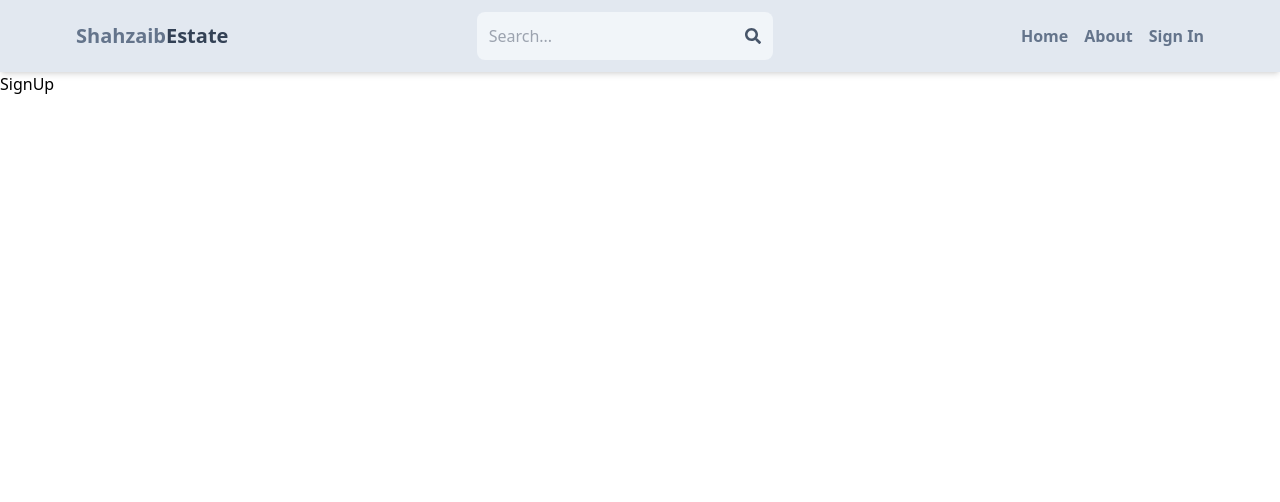
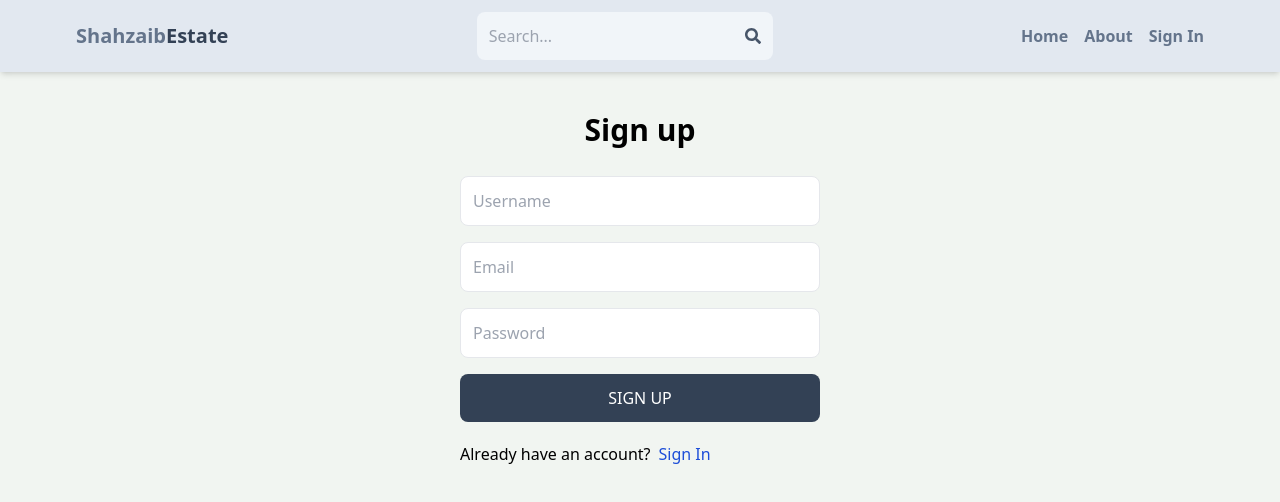
Before and after one commit to Zaibxd/mern-estate, a React (Vite) app in the folder client/: page /sign-up in a window 1280 px wide. Shown: the top 502 px of the page. Built offline with nearby package versions, Linux system fonts and the light colour scheme.

Commit message:
completed sign up page ui

```diff
--- a/client/src/index.css
+++ b/client/src/index.css
@@ -1,3 +1,7 @@
 @tailwind base;
 @tailwind components;
 @tailwind utilities;
+
+body {
+  background-color: rgb(241, 245, 241);
+}
--- a/client/src/pages/SignUp.jsx
+++ b/client/src/pages/SignUp.jsx
@@ -1,5 +1,41 @@
 import React from "react";
+import { Link } from "react-router-dom";
 
-export default function SignUp() {
-  return <div>SignUp</div>;
+export default function () {
+  return (
+    <div className="max-w-sm p-3 mx-auto">
+      <h1 className="text-3xl font-semibold text-center my-7">Sign up</h1>
+
+      <form className="flex flex-col gap-4" action="">
+        <input
+          className="border p-3 rounded-lg"
+          type="text"
+          placeholder="Username"
+          id="username"
+        />
+        <input
+          className="border p-3 rounded-lg"
+          type="email"
+          placeholder="Email"
+          id="email"
+        />
+        <input
+          className="border p-3 rounded-lg"
+          type="password"
+          placeholder="Password"
+          id="password"
+        />
+        <button className="text-white p-3 bg-slate-700 rounded-lg uppercase hover:bg-slate-800 transition ">
+          Sign up
+        </button>
+      </form>
+
+      <div className="flex gap-2 mt-5">
+        <p>Already have an account?</p>
+        <Link to="/sign-in">
+          <span className="text-blue-700">Sign In</span>
+        </Link>
+      </div>
+    </div>
+  );
 }
```
Also changed, not shown: 1 other file (tests, documents, lock files or other folders).
